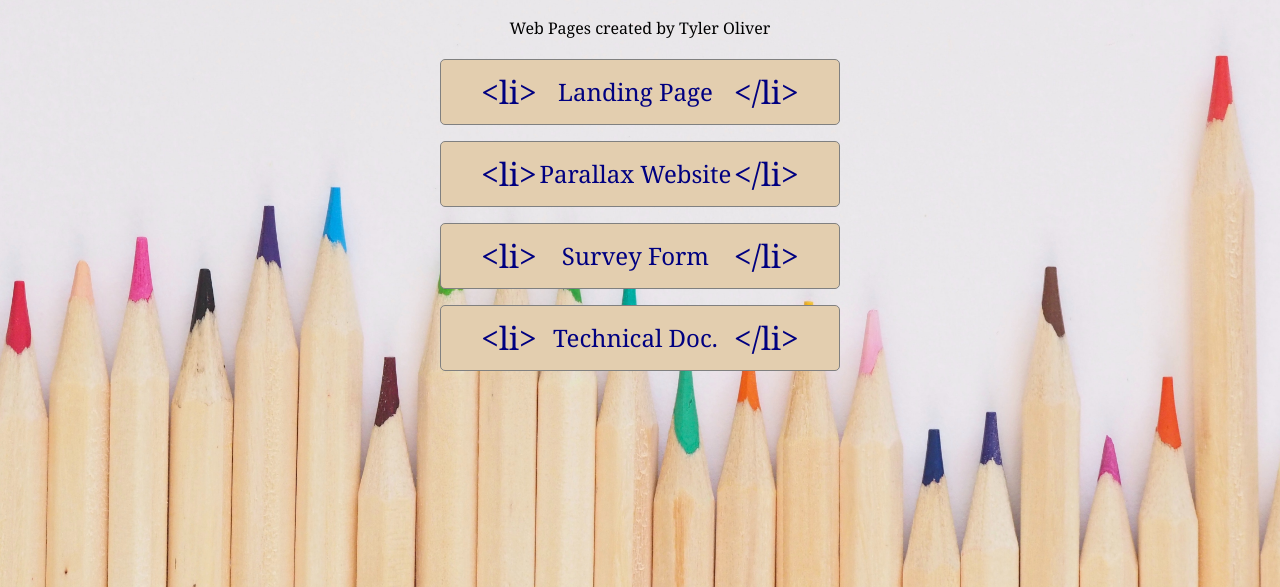
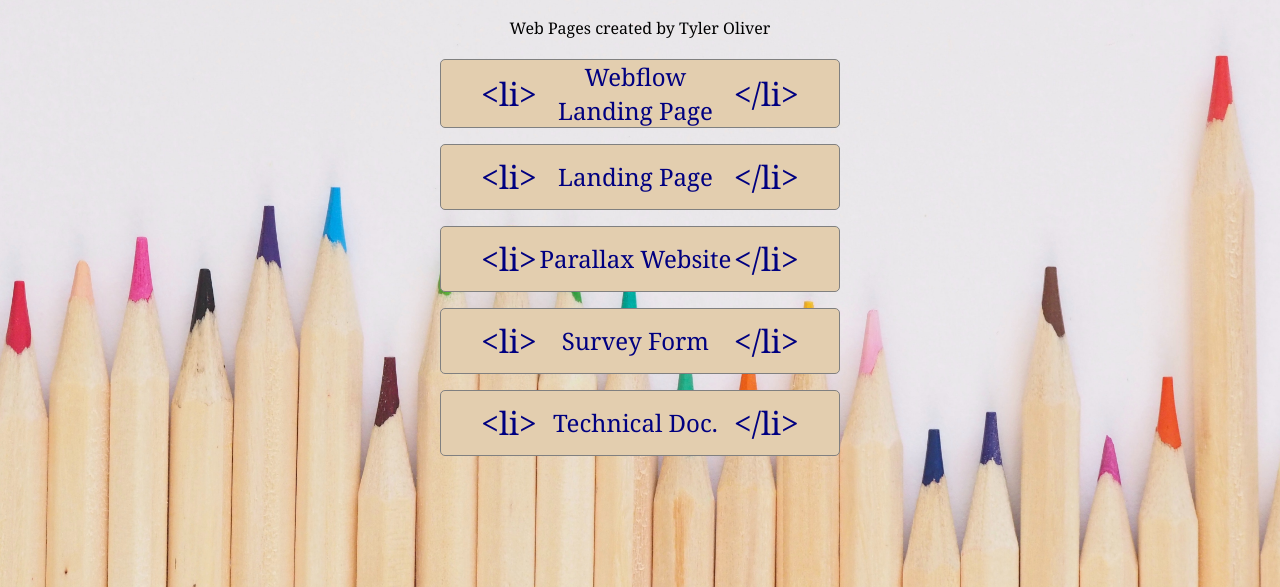
Before and after one commit to Tyler-Oliver/Responsive-Web-Design, a plain HTML site: page index.html in a window 1280 px wide. Shown: the part 213-800 px from the top of the page. Drawn offline with Linux system fonts and the light colour scheme.

Commit message:
Add files via upload

```diff
--- a/index.html
+++ b/index.html
@@ -33,7 +33,14 @@
       </div>
       <ul id="list-div">
         <li>
-          <a class="link link-top" href="pages/Landing Page/index.html">
+          <a class="link link-top" target="_blank" href="https://tyler-olivers-practice-2.webflow.io/">
+            <p class="tag tag-open">&#60li&#62</p>
+            <p>Webflow<br>Landing Page</p>
+            <p class="tag tag-close">&#60&#47li&#62</p>
+          </a>
+        </li>
+        <li>
+          <a class="link" href="pages/Landing Page/index.html">
             <p class="tag tag-open">&#60li&#62</p>
             <p>Landing Page</p>
             <p class="tag tag-close">&#60&#47li&#62</p>
```
